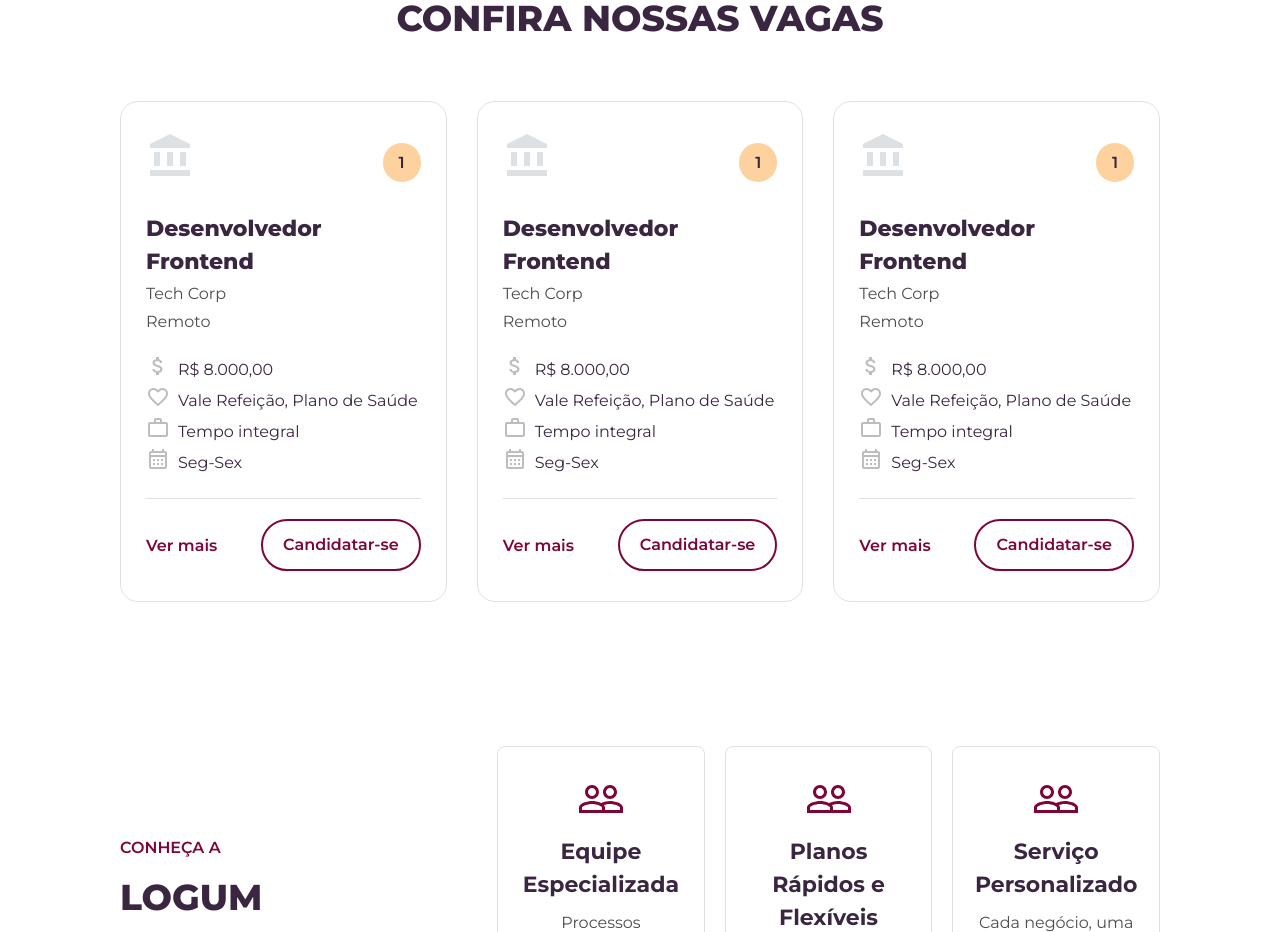
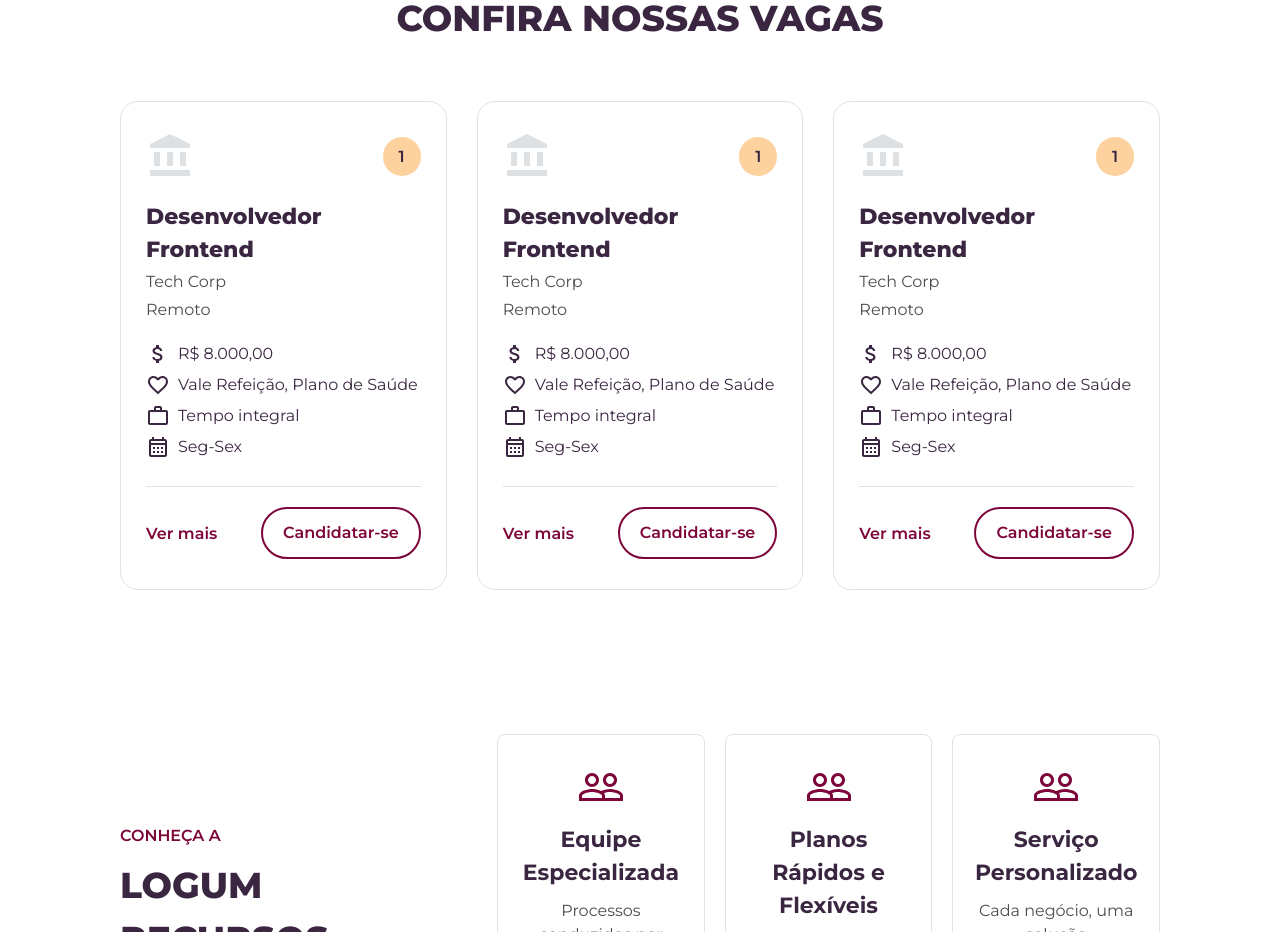
Before and after one commit to MPCGomes/logumrh, a Next.js app: page / in a window 1280 px wide. Shown: the part 1500-2432 px from the top of the page. Built offline with nearby package versions, Linux system fonts and the light colour scheme.

Commit message:
refactor job card

```diff
--- a/src/components/common/JobCard/JobCard.module.scss
+++ b/src/components/common/JobCard/JobCard.module.scss
@@ -1,20 +1,20 @@
-@use "@/styles/variables" as *;
+@use "@/styles/variables"as *;
 
 .card {
   padding: 30px 25px;
   border-radius: 18px;
   border: 1px solid $border;
+  transition: 0.3s all ease-in-out;
+
+  &:hover {
+    border: 1px solid $primary;
+    transform: scale(1.02);
+  }
 
   hr {
     border: 1px solid #dee1e3;
-    border-top: 0px;
+    border-top: 0;
   }
-}
-
-.card:hover {
-  border: 1px solid $primary;
-  transform: scale(1.02);
-  transition: 0.3s all ease-in-out;
 }
 
 .cardHeader {
@@ -28,13 +28,13 @@
   justify-content: space-between;
   align-items: center;
 
-  :nth-child(1) {
+  .icon {
     color: #dee1e3;
     font-size: 3rem;
   }
 
-  :nth-child(2) {
-    background-color: hsl(33, 96%, 52%, 0.4);
+  .jobId {
+    background-color: hsla(33, 96%, 52%, 0.4);
     font-size: $font-size-base;
     padding: 10px 16px;
     border-radius: 30px;
@@ -44,17 +44,16 @@
 
 .jobInfo {
   display: flex;
+  flex-direction: column;
   gap: 4px;
-  flex-direction: column;
 
-  :nth-child(1) {
+  h3 {
     font-size: $font-size-md;
     line-height: $line-height-md;
     font-weight: 800;
   }
 
-  :nth-child(2),
-  :nth-child(3) {
+  p {
     font-size: $font-size-base;
     line-height: $line-height-base;
     color: $text-secondary;
@@ -63,12 +62,13 @@
 
 .jobDetails {
   list-style: none;
+  padding: 0;
 
   li {
     font-size: $font-size-base;
     line-height: $line-height-base;
     display: flex;
-    align-items: center;
+    align-items: flex-start;
     gap: 8px;
   }
 }
--- a/src/components/common/JobCard/JobCard.tsx
+++ b/src/components/common/JobCard/JobCard.tsx
@@ -1,17 +1,17 @@
 "use client";
 
-import React, { useState } from "react";
+import { FC, useState } from "react";
 import styles from "./JobCard.module.scss";
 import Button from "../Button/Button";
 import Link from "next/link";
-import AccountBalanceIcon from "@mui/icons-material/AccountBalance";
+import Modal from "../Modal/Modal";
 import {
+  AccountBalance as BankIcon,
   AttachMoneyOutlined as MoneyIcon,
   FavoriteBorderOutlined as FavoriteIcon,
   WorkOutlineOutlined as WorkIcon,
   CalendarMonthOutlined as CalendarIcon,
 } from "@mui/icons-material";
-import Modal from "../Modal/Modal";
 
 interface JobCardProps {
   slug: string;
@@ -25,7 +25,7 @@ interface JobCardProps {
   workDays: string;
 }
 
-const JobCard: React.FC<JobCardProps> = ({
+const JobCard: FC<JobCardProps> = ({
   slug,
   id,
   jobTitle,
@@ -37,70 +37,50 @@ const JobCard: React.FC<JobCardProps> = ({
   workDays,
 }) => {
   const [isModalOpen, setIsModalOpen] = useState(false);
-  const [selectedJob, setSelectedJob] = useState<string | null>(null);
-  const [selectedJobId, setSelectedJobId] = useState<string | null>(null);
 
-  const handleOpenModal = () => {
-    setSelectedJob(jobTitle);
-    setSelectedJobId(id);
-    setIsModalOpen(true);
-  };
+  const handleModalToggle = () => setIsModalOpen((prev) => !prev);
 
   return (
     <div className={styles.card}>
       <div className={styles.cardHeader}>
         <div className={styles.iconSection}>
-          <p>
-            <AccountBalanceIcon />
-          </p>
-          <p>{id}</p>
+          <BankIcon className={styles.icon} />
+          <span className={styles.jobId}>{id}</span>
         </div>
         <div className={styles.jobInfo}>
-          <p>{jobTitle}</p>
+          <h3>{jobTitle}</h3>
           <p>{company}</p>
           <p>{location}</p>
         </div>
+
         <ul className={styles.jobDetails}>
-          <li>
-            <span>
-              <MoneyIcon color="disabled" />
-            </span>{" "}
-            {salary}
-          </li>
-          <li>
-            <span>
-              <FavoriteIcon color="disabled" />
-            </span>{" "}
-            {benefits}
-          </li>
-          <li>
-            <span>
-              <WorkIcon color="disabled" />
-            </span>{" "}
-            {schedule}
-          </li>
-          <li>
-            <span>
-              <CalendarIcon color="disabled" />
-            </span>{" "}
-            {workDays}
-          </li>
+          {[
+            { icon: <MoneyIcon />, text: salary },
+            { icon: <FavoriteIcon />, text: benefits },
+            { icon: <WorkIcon />, text: schedule },
+            { icon: <CalendarIcon />, text: workDays },
+          ].map(({ icon, text }, index) => (
+            <li key={index}>
+              <span>{icon}</span> {text}
+            </li>
+          ))}
         </ul>
         <hr />
       </div>
+
       <div className={styles.cardButtons}>
         <Link className={styles.link} href={`/jobs/${slug}`}>
           Ver mais
         </Link>
-        <Button onClick={handleOpenModal}>Candidatar-se</Button>
+        <Button onClick={handleModalToggle}>Candidatar-se</Button>
+      </div>
 
-        <Modal
-          isOpen={isModalOpen}
-          onClose={() => setIsModalOpen(false)}
-          jobTitle={selectedJob}
-          jobId={selectedJobId}
-        />
-      </div>
+      <Modal
+        isOpen={isModalOpen}
+        onClose={handleModalToggle}
+        jobTitle={jobTitle}
+        jobId={id}
+      />
     </div>
   );
 };
```
